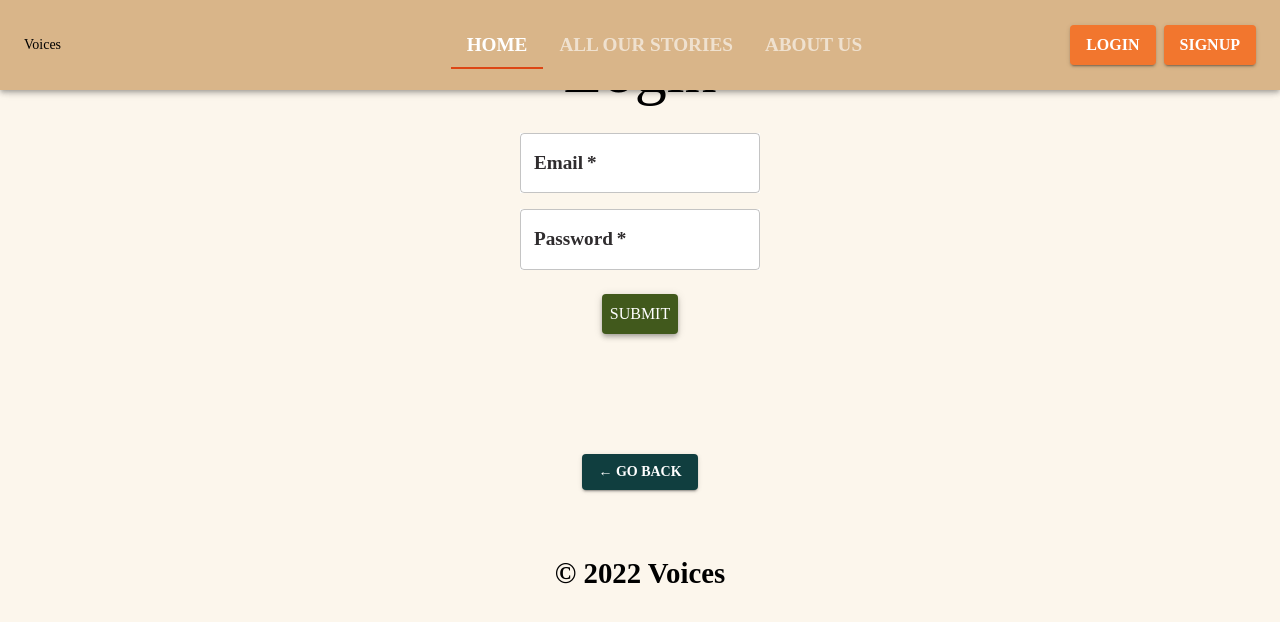
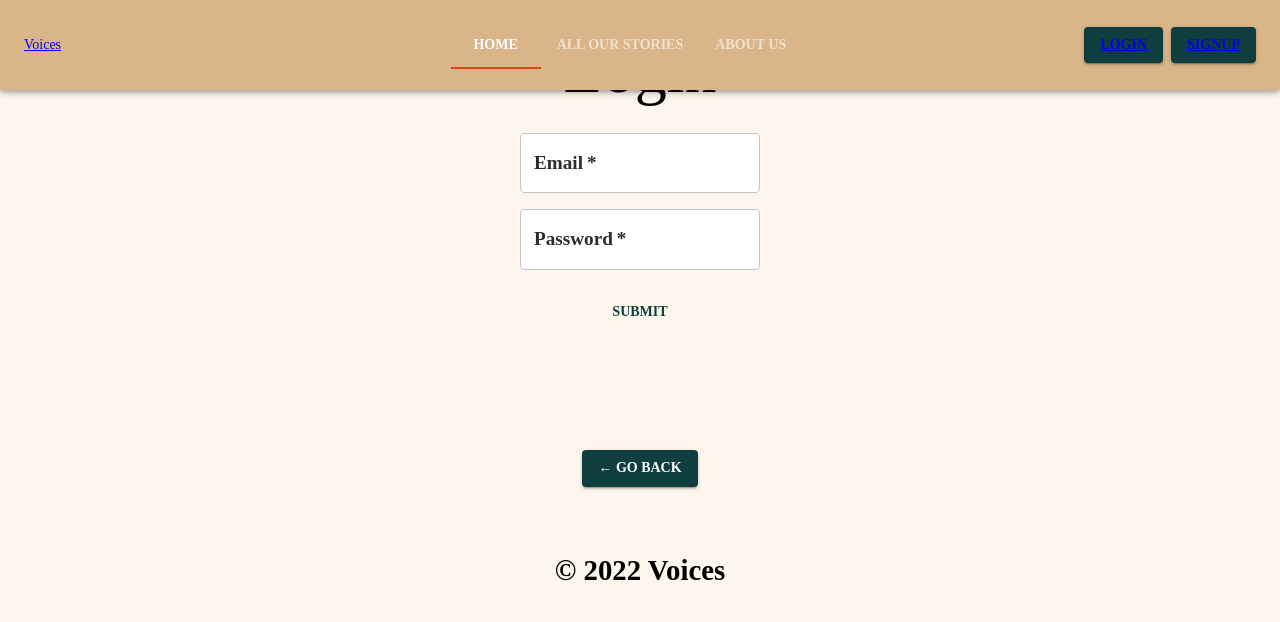
Before and after one commit to grace-anderson/voices, a React (Create React App) app in the folder client/: page /login in a window 1280 px wide. Shown: the top 622 px of the page. Built offline with nearby package versions, Linux system fonts and the light colour scheme.

Commit message:
added updated theme, removed custom styles-retained in comments

```diff
--- a/client/src/components/Header/index.jsx
+++ b/client/src/components/Header/index.jsx
@@ -6,7 +6,7 @@ import {
   Box,
   Button,
   Grid,
-  styled,
+  // styled,
   Toolbar,
   Tab,
   Tabs,
@@ -18,51 +18,51 @@ import {
 import Auth from "../../utils/auth";
 import DrawerComp from "./DrawerComp";
 
-const CustomisedButton = styled(Button)`
-  font-size: 1rem;
-  color: white;
-  background: #f2762e;
-  :hover {
-    color: white;
-  }
-`;
-const CustomisedLink = styled(Link)`
-  color: white;
-  text-decoration: none;
-`;
-const CustomisedLinkHome = styled(Link)`
-  color: black;
-  text-decoration: none;
-  :hover {
-    color: white;
-  }
-`;
-const CustomisedTab = styled(Tab)`
-  font-size: 1.2rem;
-`;
+// const CustomisedButton = styled(Button)`
+//   font-size: 1rem;
+//   color: white;
+//   background: #f2762e;
+//   :hover {
+//     color: white;
+//   }
+// `;
+// const CustomisedLink = styled(Link)`
+//   color: white;
+//   text-decoration: none;
+// `;
+// const CustomisedLinkHome = styled(Link)`
+//   color: black;
+//   text-decoration: none;
+//   :hover {
+//     color: white;
+//   }
+// `;
+// const CustomisedTab = styled(Tab)`
+//   font-size: 1.2rem;
+// `;
 
-const CustomisedToProfileButton = styled(Link)`
-  font-size: 1rem;
-  color: white;
-  font-weight: 400;
-  background: #41591c;
-  margin-right: 0.8rem;
-  padding: 0.6rem 0.5rem 0.5rem;
-  text-align: center;
-  align-items: center;
-  justify-content: center;
-  text-decoration: none;
-  text-transform: uppercase;
-  font-family: "Roboto", sans-serif;
-  border-radius: 4px;
-  box-shadow: 0px 2px 4px -1px rgb(0 0 0 / 20%),
-    0px 4px 5px 0px rgb(0 0 0 / 14%), 0px 1px 10px 0px rgb(0 0 0 / 12%);
-  :hover {
-    color: white;
-    background: #f2762e;
-    transition: box-shadow 300ms cubic-bezier(0.4, 0, 0.2, 1) 0ms;
-  }
-`;
+// const CustomisedToProfileButton = styled(Link)`
+//   font-size: 1rem;
+//   color: white;
+//   font-weight: 400;
+//   background: #41591c;
+//   margin-right: 0.8rem;
+//   padding: 0.6rem 0.5rem 0.5rem;
+//   text-align: center;
+//   align-items: center;
+//   justify-content: center;
+//   text-decoration: none;
+//   text-transform: uppercase;
+//   font-family: "Roboto", sans-serif;
+//   border-radius: 4px;
+//   box-shadow: 0px 2px 4px -1px rgb(0 0 0 / 20%),
+//     0px 4px 5px 0px rgb(0 0 0 / 14%), 0px 1px 10px 0px rgb(0 0 0 / 12%);
+//   :hover {
+//     color: white;
+//     background: #f2762e;
+//     transition: box-shadow 300ms cubic-bezier(0.4, 0, 0.2, 1) 0ms;
+//   }
+// `;
 
 const Header = ({ links }) => {
   const logout = (event) => {
@@ -95,19 +95,19 @@ const Header = ({ links }) => {
               <Grid sx={{ placeItems: "center" }} container>
                 <Grid item xs="1" />
                 <Grid item xs="2">
-                  <CustomisedLinkHome className="" to="/">
+                  <Link className="" to="/">
                     <Typography variant="subtitle2">Voices</Typography>
-                  </CustomisedLinkHome>
+                  </Link>
                 </Grid>
                 <Grid item xs="3" />
                 <Grid item xs="4">
                   <Box display="flex">
                     {Auth.loggedIn() ? (
                       <>
-                        <CustomisedToProfileButton className="" to="/me">
+                        <Button className="" to="/me">
                           {Auth.getProfile().data.username}'s profile
-                        </CustomisedToProfileButton>
-                        <CustomisedButton
+                        </Button>
+                        <Button
                           variant="contained"
                           // background=""
                           sx={{
@@ -116,30 +116,30 @@ const Header = ({ links }) => {
                           onClick={logout}
                         >
                           Logout
-                        </CustomisedButton>
+                        </Button>
                       </>
                     ) : (
                       <>
-                        <CustomisedButton
+                        <Button
                           sx={{
                             marginLeft: "auto",
                           }}
                           variant="contained"
                         >
-                          <CustomisedLink className="" to="/login">
+                          <Link className="" to="/login">
                             Login
-                          </CustomisedLink>
-                        </CustomisedButton>
-                        <CustomisedButton
+                          </Link>
+                        </Button>
+                        <Button
                           sx={{
                             marginLeft: 1,
                           }}
                           variant="contained"
                         >
-                          <CustomisedLink className="btn" to="/signup">
+                          <Link className="btn" to="/signup">
                             Signup
-                          </CustomisedLink>
-                        </CustomisedButton>
+                          </Link>
+                        </Button>
                       </>
                     )}
                   </Box>
@@ -149,9 +149,9 @@ const Header = ({ links }) => {
           ) : (
             <Grid container sx={{ placeItems: "center" }}>
               <Grid item xs={4}>
-                <CustomisedLinkHome className="" to="/">
+                <Link className="" to="/">
                   <Typography variant="subtitle2">Voices</Typography>
-                </CustomisedLinkHome>
+                </Link>
               </Grid>
               <Grid item xs={6}>
                 <Tabs
@@ -165,7 +165,7 @@ const Header = ({ links }) => {
                   onChange={(e, val) => setValue(val)}
                 >
                   {links.map((link, index) => (
-                    <CustomisedTab key={index} label={link} />
+                    <Tab key={index} label={link} />
                   ))}
                 </Tabs>
               </Grid>
@@ -174,35 +174,35 @@ const Header = ({ links }) => {
                   {Auth.loggedIn() ? (
                     <>
                       {/* update customised link to button */}
-                      <CustomisedToProfileButton className="" to="/me">
+                      <Button className="" to="/me">
                         {Auth.getProfile().data.username}'s profile
-                      </CustomisedToProfileButton>
-                      <CustomisedButton variant="contained" onClick={logout}>
+                      </Button>
+                      <Button variant="contained" onClick={logout}>
                         Logout
-                      </CustomisedButton>
+                      </Button>
                     </>
                   ) : (
                     <>
-                      <CustomisedButton
+                      <Button
                         sx={{
                           marginLeft: "auto",
                         }}
                         variant="contained"
                       >
-                        <CustomisedLink className="" to="/login">
+                        <Link className="" to="/login">
                           Login
-                        </CustomisedLink>
-                      </CustomisedButton>
-                      <CustomisedButton
+                        </Link>
+                      </Button>
+                      <Button
                         sx={{
                           marginLeft: 1,
                         }}
                         variant="contained"
                       >
-                        <CustomisedLink className="btn" to="/signup">
+                        <Link className="btn" to="/signup">
                           Signup
-                        </CustomisedLink>
-                      </CustomisedButton>
+                        </Link>
+                      </Button>
                     </>
                   )}
                 </Box>
--- a/client/src/components/ThoughtForm/index.js
+++ b/client/src/components/ThoughtForm/index.js
@@ -6,7 +6,7 @@ import {
   Button,
   Grid,
   TextareaAutosize,
-  styled,
+  // styled,
   Typography,
   // FormGroup,
   // FormControlLabel,
@@ -18,20 +18,20 @@ import { QUERY_THOUGHTS, QUERY_ME } from "../../utils/queries";
 
 import Auth from "../../utils/auth";
 
-const CustomisedSubmitButton = styled(Button)`
-  font-size: 1rem;
-  color: white;
-  font-weight: 500;
-  background: #41591c;
-  text-align: center;
-  box-shadow: 0px 2px 4px -1px rgb(0 0 0 / 20%), 0px 4px 5px 0px rgb(0 0 0 / 14%), 0px 1px 10px 0px rgb(0 0 0 / 12%);
-  :hover {
-    color: white;
-    font-weight: 700;
-    background: #f2762e;
-    transition: box-shadow 300ms cubic-bezier(0.4, 0, 0.2, 1) 0ms;
-  }
-`;
+// const CustomisedSubmitButton = styled(Button)`
+//   font-size: 1rem;
+//   color: white;
+//   font-weight: 500;
+//   background: #41591c;
+//   text-align: center;
+//   box-shadow: 0px 2px 4px -1px rgb(0 0 0 / 20%), 0px 4px 5px 0px rgb(0 0 0 / 14%), 0px 1px 10px 0px rgb(0 0 0 / 12%);
+//   :hover {
+//     color: white;
+//     font-weight: 700;
+//     background: #f2762e;
+//     transition: box-shadow 300ms cubic-bezier(0.4, 0, 0.2, 1) 0ms;
+//   }
+// `;
 
 const ThoughtForm = () => {
   const [thoughtTitle, setThoughtTitle] = useState("");
@@ -187,9 +187,9 @@ const ThoughtForm = () => {
               </div>
 
               <Grid>
-                <CustomisedSubmitButton variant="contained" sx={{ margin: 3 }} type="submit">
+                <Button variant="contained" sx={{ margin: 3 }} type="submit">
                   Add Thought
-                </CustomisedSubmitButton>
+                </Button>
               </Grid>
               {error && <div className="">{error.message}</div>}
             </form>
--- a/client/src/pages/Login.js
+++ b/client/src/pages/Login.js
@@ -7,40 +7,40 @@ import {
   Box,
   Button,
   Grid,
-  styled,
+  // styled,
   TextField,
   Typography,
 } from "@mui/material";
 
 import Auth from "../utils/auth";
 
-const CustomisedLinkMessage = styled(Link)`
-  color: #f2762e;
-  text-decoration: none;
-  font-family: Roboto;
-  font-size: 1rem;
-  font-weight: 500;
-  :hover {
-    color: black;
-    font-weight: 700;
-    font-size: 1rem;
-  }
-`;
+// const CustomisedLinkMessage = styled(Link)`
+//   color: #f2762e;
+//   text-decoration: none;
+//   font-family: Roboto;
+//   font-size: 1rem;
+//   font-weight: 500;
+//   :hover {
+//     color: black;
+//     font-weight: 700;
+//     font-size: 1rem;
+//   }
+// `;
 
-const CustomisedSubmitButton = styled(Button)`
-  font-size: 1rem;
-  color: white;
-  font-weight: 500;
-  background: #41591c;
-  text-align: center;
-  box-shadow: 0px 2px 4px -1px rgb(0 0 0 / 20%), 0px 4px 5px 0px rgb(0 0 0 / 14%), 0px 1px 10px 0px rgb(0 0 0 / 12%);
-  :hover {
-    color: white;
-    font-weight: 700;
-    background: #f2762e;
-    transition: box-shadow 300ms cubic-bezier(0.4, 0, 0.2, 1) 0ms;
-  }
-`;
+// const CustomisedSubmitButton = styled(Button)`
+//   font-size: 1rem;
+//   color: white;
+//   font-weight: 500;
+//   background: #41591c;
+//   text-align: center;
+//   box-shadow: 0px 2px 4px -1px rgb(0 0 0 / 20%), 0px 4px 5px 0px rgb(0 0 0 / 14%), 0px 1px 10px 0px rgb(0 0 0 / 12%);
+//   :hover {
+//     color: white;
+//     font-weight: 700;
+//     background: #f2762e;
+//     transition: box-shadow 300ms cubic-bezier(0.4, 0, 0.2, 1) 0ms;
+//   }
+// `;
 
 const Login = (props) => {
   const [formState, setFormState] = useState({ email: "", password: "" });
@@ -116,9 +116,9 @@ const Login = (props) => {
                 }}
               >
                 Success! You may now head{" "}
-                <CustomisedLinkMessage to="/">
+                <Link to="/">
                   back to the homepage.
-                </CustomisedLinkMessage>
+                </Link>
               </Typography>
             </Grid>
           ) : (
@@ -171,9 +171,9 @@ const Login = (props) => {
                     textAlign={"center"}
                     sx={{ marginTop: 2, marginBottom: 2 }}
                   >
-                    <CustomisedSubmitButton type="submit">
+                    <Button type="submit">
                       Submit
-                    </CustomisedSubmitButton>
+                    </Button>
                   </Box>
                 </Box>
               </Grid>
--- a/client/src/pages/Signup.js
+++ b/client/src/pages/Signup.js
@@ -9,38 +9,38 @@ import {
   Button,
   Grid,
   TextField,
-  styled,
+  // styled,
   Typography,
 } from "@mui/material";
 
 import Auth from "../utils/auth";
 
-const CustomisedLinkMessage = styled(Link)`
-  color: #f2762e;
-  text-decoration: none;
-  font-family: Roboto;
-  font-size: 1rem;
-  font-weight: 500;
-  :hover {
-    color: black;
-    font-weight: 700;
-    font-size: 1rem;
-  }
-`;
+// const CustomisedLinkMessage = styled(Link)`
+//   color: #f2762e;
+//   text-decoration: none;
+//   font-family: Roboto;
+//   font-size: 1rem;
+//   font-weight: 500;
+//   :hover {
+//     color: black;
+//     font-weight: 700;
+//     font-size: 1rem;
+//   }
+// `;
 
-const CustomisedSubmitButton = styled(Button)`
-  font-size: 1rem;
-  color: white;
-  font-weight: 500;
-  background: #41591c;
-  text-align: center;
-  box-shadow: 0px 2px 4px -1px rgb(0 0 0 / 20%), 0px 4px 5px 0px rgb(0 0 0 / 14%), 0px 1px 10px 0px rgb(0 0 0 / 12%);
-  :hover {
-    color: white;
-    font-weight: 700;
-    background: #f2762e;
-  }
-`;
+// const CustomisedSubmitButton = styled(Button)`
+//   font-size: 1rem;
+//   color: white;
+//   font-weight: 500;
+//   background: #41591c;
+//   text-align: center;
+//   box-shadow: 0px 2px 4px -1px rgb(0 0 0 / 20%), 0px 4px 5px 0px rgb(0 0 0 / 14%), 0px 1px 10px 0px rgb(0 0 0 / 12%);
+//   :hover {
+//     color: white;
+//     font-weight: 700;
+//     background: #f2762e;
+//   }
+// `;
 
 const Signup = () => {
   const [formState, setFormState] = useState({
@@ -116,10 +116,10 @@ const Signup = () => {
                 }}
               >
                 Success! You may now head{" "}
-                <CustomisedLinkMessage to="/">
+                <Link to="/">
                   {" "}
                   back to the homepage.
-                </CustomisedLinkMessage>
+                </Link>
               </Typography>
             </Grid>
           ) : (
@@ -185,9 +185,9 @@ const Signup = () => {
                     textAlign={"center"}
                     sx={{ marginTop: 2, marginBottom: 2 }}
                   >
-                    <CustomisedSubmitButton type="submit">
+                    <Button type="submit">
                       Submit
-                    </CustomisedSubmitButton>
+                    </Button>
                   </Box>
                 </Box>
               </Grid>
```
Also changed, not shown: client/src/components/ThoughtList/index.js (+19 -19 lines), client/src/pages/SingleThought.js (+9 -10 lines).
